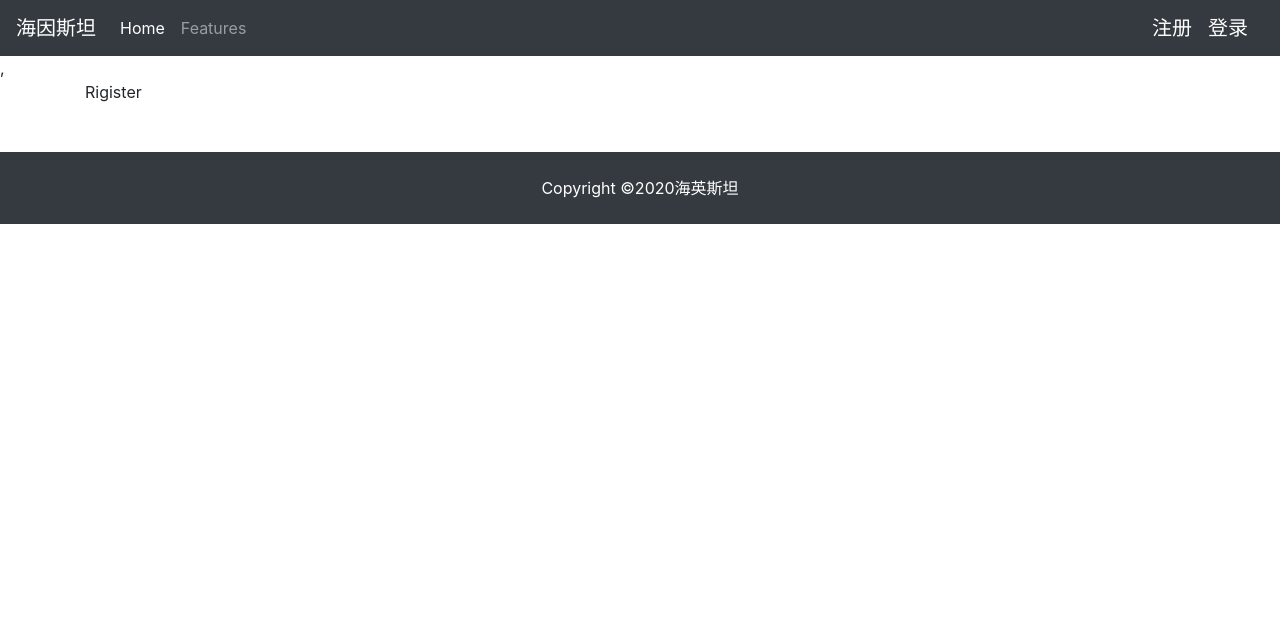
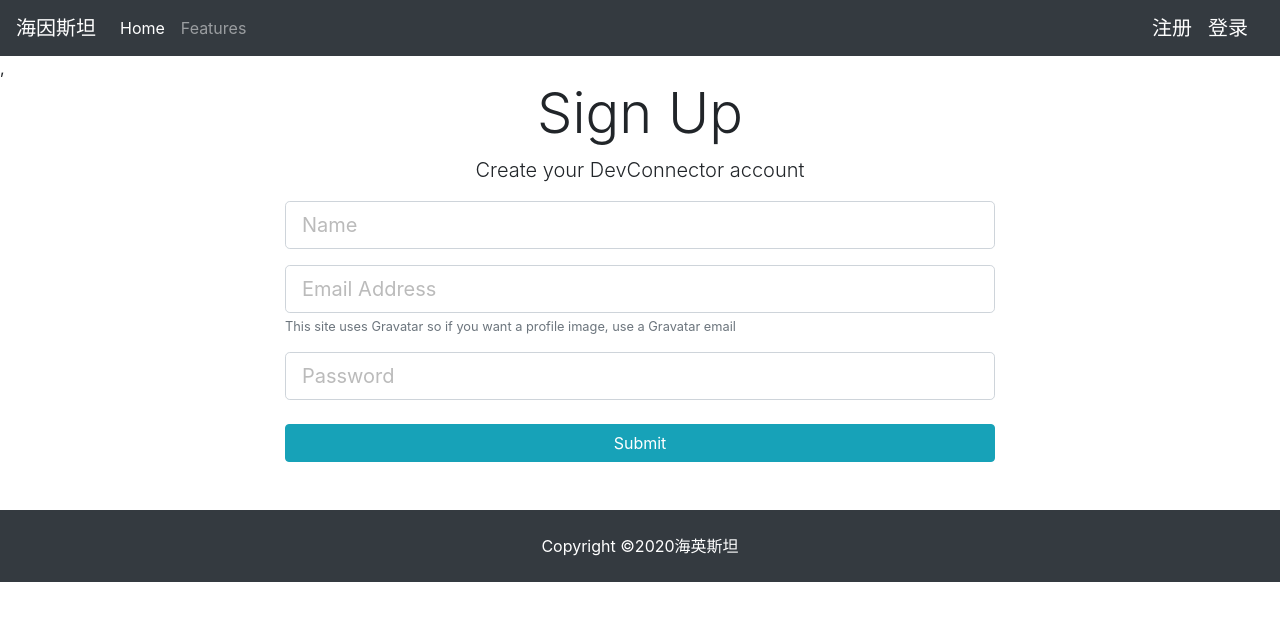
Before and after one commit to yinhaiying/social-management-system-client, a React (Create React App) app: page /register in a window 1280 px wide. Shown: the top 620 px of the page. Built offline with nearby package versions, Linux system fonts and the light colour scheme.

Commit message:
注册表单的实现

```diff
--- a/src/components/auth/Register.js
+++ b/src/components/auth/Register.js
@@ -1,11 +1,80 @@
 import React, { Component } from 'react';
 
 class Register extends Component {
+    constructor(){
+        super();
+        this.state = {
+            username:'',
+            email:'',
+            password:'',
+            errors:{}
+        }
+    }
+    onChange = (e) => {
+        console.log(e.target.name)
+      this.setState({
+          [e.target.name]:e.target.value
+      })
+    }
+    onSubmit = (e) => {
+      e.preventDefault();
+    }
     render() {
         return (
-            <div>
-                Rigister
+          <div className="register">
+            <div className="container">
+              <div className="row">
+                <div className="col-md-8 m-auto">
+                  <h1 className="display-4 text-center">Sign Up</h1>
+                  <p className="lead text-center">
+                    Create your DevConnector account
+                  </p>
+                  <form onSubmit = {this.onSubmit}>
+                    <div className="form-group">
+                      <input
+                        type="text"
+                        className="form-control form-control-lg"
+                        placeholder="Name"
+                        name="username"
+                        value={this.state.username}
+                        onChange={this.onChange}
+                        required
+                      />
+                    </div>
+                    <div className="form-group">
+                      <input
+                        type="email"
+                        className="form-control form-control-lg"
+                        placeholder="Email Address"
+                        name="email"
+                        value={this.state.email}
+                        onChange={this.onChange}
+                      />
+                      <small className="form-text text-muted">
+                        This site uses Gravatar so if you want a profile image,
+                        use a Gravatar email
+                      </small>
+                    </div>
+                    <div className="form-group">
+                      <input
+                        type="password"
+                        className="form-control form-control-lg"
+                        placeholder="Password"
+                        name="password"
+                        value={this.state.password}
+                        onChange={this.onChange}
+                      />
+                    </div>
+
+                    <input
+                      type="submit"
+                      className="btn btn-info btn-block mt-4"
+                    />
+                  </form>
+                </div>
+              </div>
             </div>
+          </div>
         );
     }
 }
```
Also changed, not shown: 1 other file (tests, documents, lock files or other folders).
